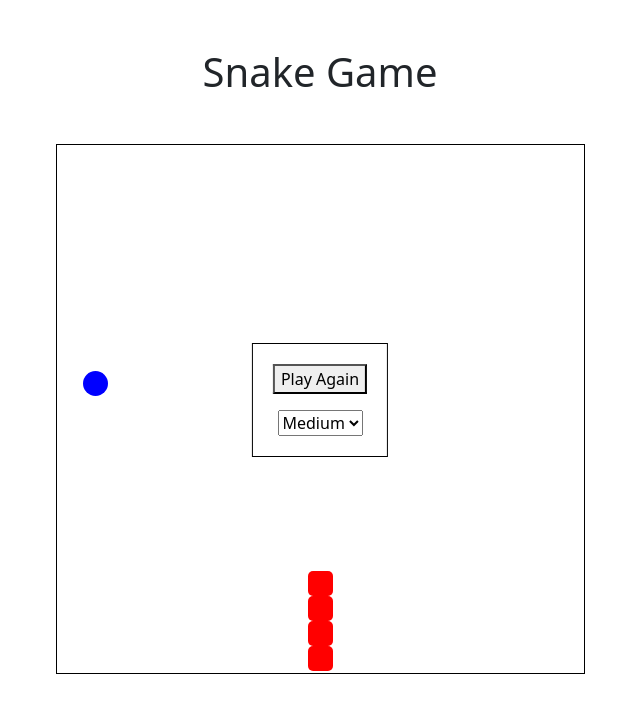
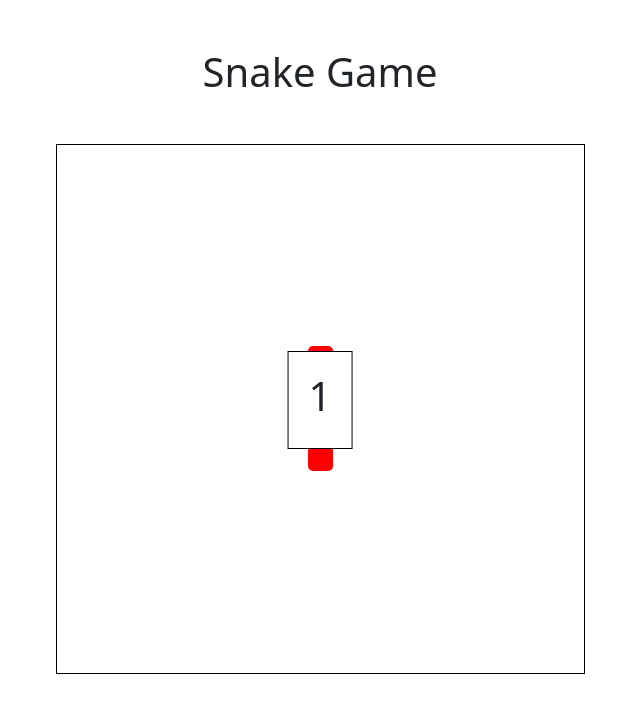
Before and after one commit to mcappucci1/snake-game, a React (Create React App) app: page / in a window 1280 px wide. Both pictures are taken after a click on the button "Play Again". Shown: the top 710 px of the page, without its empty margins (320-960 px from the left). Built offline with nearby package versions, Linux system fonts and the light colour scheme.

Commit message:
Cleanup and create counter

```diff
--- a/src/components/App.tsx
+++ b/src/components/App.tsx
@@ -1,7 +1,5 @@
-import { Speed } from "../utils/SnakeUtils";
 import { GameBoard } from "./GameBoard";
-import { GameSettings } from "./GameSettings";
-import { memo, useCallback, useState } from "react";
+import { memo } from "react";
 import 'bootstrap/dist/css/bootstrap.css';
 import "../css/App.css";
 
--- a/src/components/GameBanner.tsx
+++ b/src/components/GameBanner.tsx
@@ -1,6 +1,7 @@
 import "../css/EndGameBanner.css";
+import { GameCounter } from "./GameCounter";
 import { Speed } from "../utils/SnakeUtils";
-import { memo } from "react";
+import { Fragment, memo, useCallback, useState } from "react";
 
 interface Props {
     handlePlayAgain: () => void;
@@ -9,14 +10,28 @@ interface Props {
 }
 
 export const GameBanner = memo(function GameBannerInternal({ handlePlayAgain, handleChangeSpeed, speed }: Props) {
+    const [countdown, setCountdown] = useState(false);
+
+    const handleEndCountdown = useCallback(() => {
+        setCountdown(false);
+        handlePlayAgain();
+    }, []);
+
+    const handleStartCountdown = useCallback(() => {setCountdown(true)}, []);
+
     return (
         <div id="end-game-banner-container">
-            <button className="d-block mb-3" onClick={handlePlayAgain}>Play Again</button>
-            <select onChange={(event) => handleChangeSpeed(event.target.value as unknown as Speed)} value={speed}>
-                <option value={Speed.SLOW}>Slow</option>
-                <option value={Speed.MEDIUM}>Medium</option>
-                <option value={Speed.FAST}>Fast</option>
-            </select>
+            {
+                countdown ? <GameCounter endCountdown={handleEndCountdown} /> :
+                <Fragment>
+                    <button className="d-block mb-3" onClick={handleStartCountdown}>Play Again</button>
+                    <select onChange={(event) => handleChangeSpeed(event.target.value as unknown as Speed)} value={speed}>
+                        <option value={Speed.SLOW}>Slow</option>
+                        <option value={Speed.MEDIUM}>Medium</option>
+                        <option value={Speed.FAST}>Fast</option>
+                    </select>
+                </Fragment>
+            }
         </div>
     );
 });
--- a/src/components/GameBoard.tsx
+++ b/src/components/GameBoard.tsx
@@ -19,8 +19,8 @@ import "../css/GameBoard.css";
 export const GameBoard = memo(function GameBoardInternal() {
     const [snake, setSnake] = useState<SnakeCell[]>(SNAKE_START_POSITION);
     const [snakeDirection, setSnakeDirection] = useState<Direction>(Direction.DOWN);
-    const [food, setFood] = useState<SnakeCell>();
-    const [gameOver, setGameOver] = useState<boolean>(false);
+    const [food, setFood] = useState<SnakeCell>({ x: 0, y: 0});
+    const [gameOver, setGameOver] = useState<boolean>(true);
     const [speed, setSpeed] = useState<Speed>(Speed.MEDIUM);
 
     const handleChangeSpeed = useCallback((newSpeed: Speed) => {
@@ -94,6 +94,7 @@ export const GameBoard = memo(function GameBoardInternal() {
     const initializeSnake = useCallback(() => SNAKE_START_POSITION.forEach((cell) => addSnakeClass(cell)), []);
 
     const createFood = () => {
+        console.log("create");
         let newFood = getRandomFoodCoordinates();
         while (true) {
             if (snake.reduce((acc, cell) => acc || (cell.x !== newFood.x || cell.y !== newFood.y), false)) {
@@ -106,20 +107,23 @@ export const GameBoard = memo(function GameBoardInternal() {
     }
 
     const clearBoard = useCallback(() => {
-        removeFoodClass(food!);
+        console.log(food);
+        if (food != null) removeFoodClass(food);
         snake.forEach((cell) => {
             removeSnakeClass(cell);
         })
     }, [food, snake]);
 
     const handlePlayAgain = useCallback(() => {
-        console.log('yeer');
-        setGameOver(false);
         clearBoard();
         setSnake(SNAKE_START_POSITION);
         initializeSnake();
         createFood();
-    }, [clearBoard]);
+        if (snakeDirection !== Direction.DOWN) {
+            setSnakeDirection(Direction.DOWN);
+        }
+        setGameOver(false);
+    }, [clearBoard, snakeDirection]);
 
     useEffect(() => {
         const intervalKey = setInterval(handleMoveSnake, speed);
@@ -132,7 +136,6 @@ export const GameBoard = memo(function GameBoardInternal() {
 
     useEffect(() => {
         initializeSnake();
-        createFood();
     }, []);
 
     return (
--- a/src/components/GameCells.tsx
+++ b/src/components/GameCells.tsx
@@ -3,7 +3,6 @@ import { getIdFromCoordinate, NUM_CELLS } from "../utils/SnakeUtils";
 
 export const GameCells = memo(function GameCellsInternal() {
     const board: JSX.Element[] = useMemo(() => {
-        console.log('rebuilding board');
         const boardCells: JSX.Element[][] = [];
         for (let i = 0; i < NUM_CELLS; ++i) {
             boardCells.push([]);
--- /dev/null
+++ b/src/components/GameCounter.tsx
@@ -0,0 +1,27 @@
+import { memo, useEffect, useState } from "react";
+
+const DEFAULT_COUNTER = 3;
+
+interface Props {
+    endCountdown: () => void;
+}
+
+export const GameCounter = memo(function GameCounterInternal({ endCountdown }: Props) {
+    const [counter, setCounter] = useState(DEFAULT_COUNTER);
+
+    useEffect(() => {
+        let count = DEFAULT_COUNTER;
+        const timer = setInterval(() => {
+            if (count === 1) {
+                endCountdown();
+            } else {
+                setCounter(--count);
+            }
+        }, 1000);
+        return () => clearInterval(timer);
+    }, []);
+
+    return (
+        <h1>{counter}</h1>
+    );
+});
--- a/src/css/GameSettings.css
+++ /dev/null
@@ -1,4 +0,0 @@
-#game-settings-container {
-    min-height: 100%;
-    width: 200px;
-}
```
Also changed, not shown: src/components/GameSettings.tsx (deleted, +0 -15 lines).
